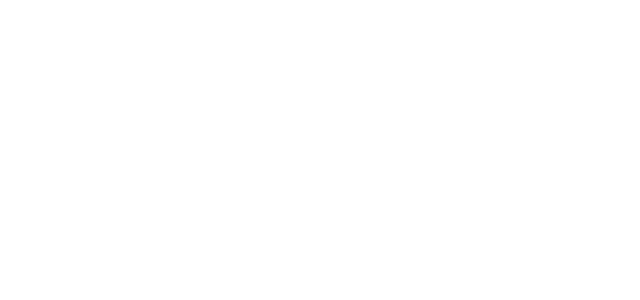
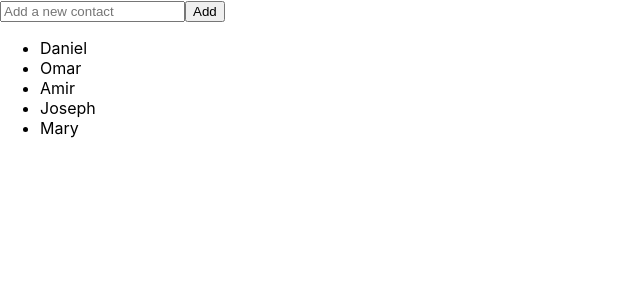
Before and after one commit to Anas-debug/Contact-Manager-App, a React (Create React App) app: page / in a window 1280 px wide. Shown: the top 300 px of the page, without its empty margins (0-640 px from the left). Built offline with nearby package versions, Linux system fonts and the light colour scheme.

Commit message:
Test the App with MainDemo

```diff
--- a/src/App.js
+++ b/src/App.js
@@ -1,9 +1,9 @@
 import './App.css';
+import MainDemo from './components/MainDemo';
 
 function App() {
   return (
-    <div className="App">
-    </div>
+    <MainDemo />
   );
 }
 
--- a/src/components/MainDemo.jsx
+++ b/src/components/MainDemo.jsx
@@ -1,17 +1,18 @@
 import React from 'react';
-import { ReactDOM } from 'react';
 import AddPersonFrom from './AddPersonForm';
-import ContactManager from './ContactManager';
 import PeopleList from './PeopleList';
 
 // Fake data
 const contacts = ["Daniel", "Omar", "Amir", "Joseph", "Mary"];
 
-const el = (
-    <div>
-        <AddPersonFrom />
-        <PeopleList data = {contacts} />
-    </div>
-);
 
-ReactDOM.render(el , document.getElementById('root'));
+
+
+export default function MainDemo(){
+    return(
+        <div>
+            <AddPersonFrom />
+            <PeopleList data = {contacts} />
+        </div>
+    );
+}
```
